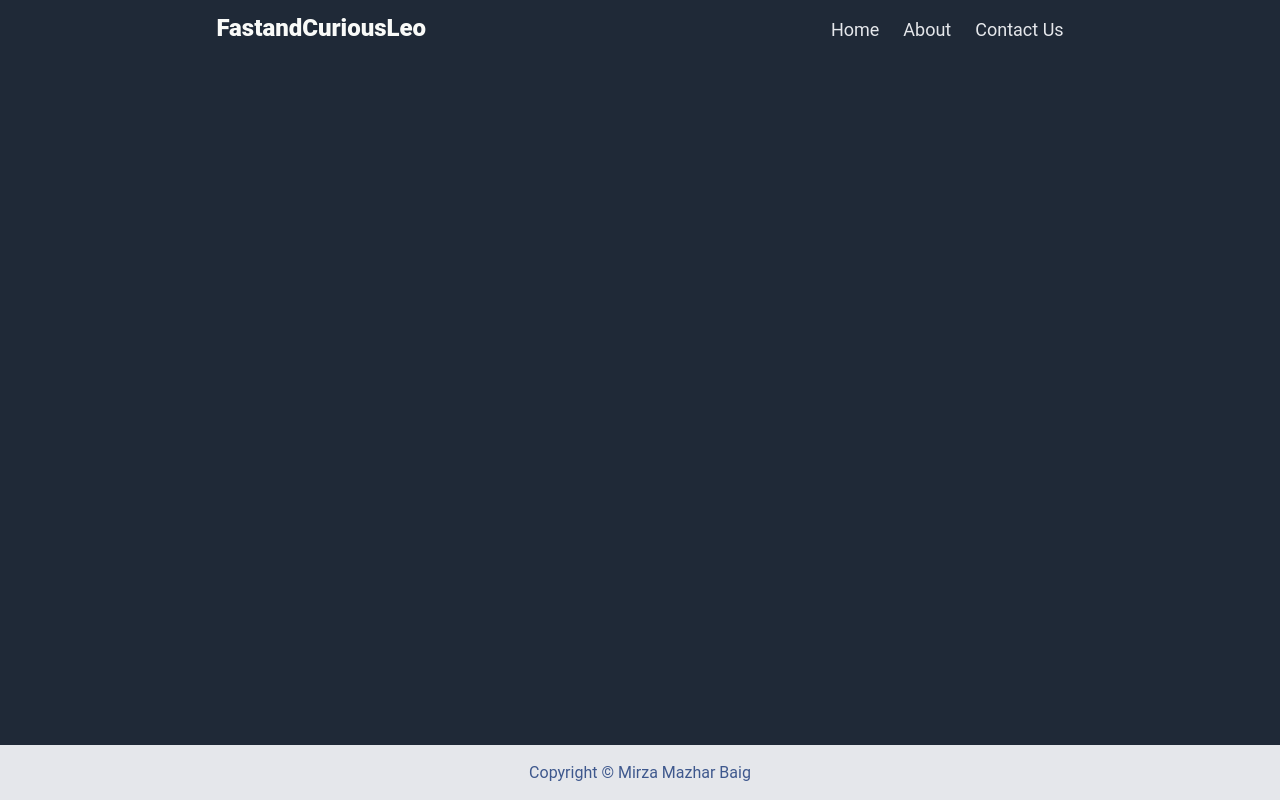
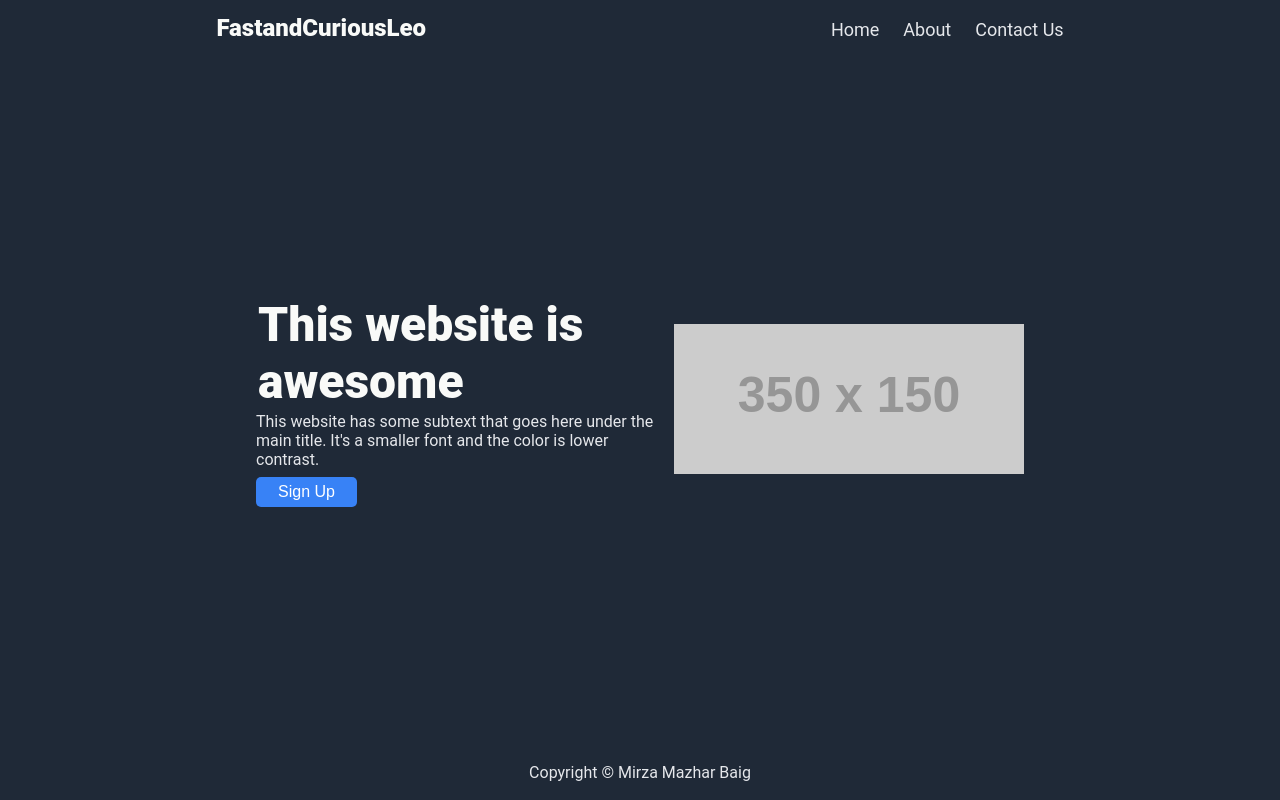
Before and after one commit to MirzaMazharBaigPak/Odin-Web, a plain HTML site: page index.html in a window 1280 px wide. Drawn offline with Linux system fonts and the light colour scheme; placeholder pictures from the web are drawn by us.

Commit message:
Add Hero Section to the Page

```diff
--- a/index.html
+++ b/index.html
@@ -13,16 +13,22 @@
     <div class="container">
         <div class="header">
             <div class="Logo">FastandCuriousLeo</div>
-            <div class="right-links">
+            <nav class="right-links">
                 <ul>
                     <li><a href="#">Home</a></li>
                     <li><a href="#">About</a></li>
                     <li><a href="#">Contact Us</a></li>
                 </ul>
-            </div>
+            </nav>
         </div>
         <div class="sections">
             <div class="hero-section">
+               <div class="hero-section-left">
+                   <h1 class="title">This website is awesome</h1>
+                   <p>This website has some subtext that goes here under the main title. It's a smaller font and the color is lower contrast.</p>
+                   <button class="call-to-action">Sign Up</button>
+               </div>
+               <div class="hero-section-right"><img src="https://via.placeholder.com/350x150.png?text=Mirza+Mazhar+Baig" alt="Placeholder Image"></div>
             </div>
         </div>
         <div class="footer">
--- a/style.css
+++ b/style.css
@@ -43,22 +43,61 @@ body {
 }
 
 .footer {
-    color: #3e588d;
+    color: #E5E7EB;
     flex-shrink: ;
     display: flex;
 
     justify-content: center ;
     align-items: center;
-    background-color: #E5E7EB;
+    background-color: #1F2937;
     padding: 18px;
 }
 
 .sections {
     display: flex;
-    max-width: ;
-    flex-wrap: wrap;
     justify-content: center;
     align-items: center;
     flex-grow: 1;
     flex-shrink: 0;
 }
+
+.hero-section {
+    display: flex;
+    flex-wrap: wrap;
+    justify-content: space-around;
+    align-items: center;
+    flex-grow: 0;
+}
+
+.hero-section .title {
+    color: #f9faf8;
+    font-size: 48px;
+    font-weight: 1000;
+    margin: 2px;
+}
+
+.hero-section p {
+    color: #E5E7EB;
+    flex-wrap: wrap;
+    margin: 0px;
+}
+
+.hero-section .call-to-action {
+    background-color: #3882F6;
+    padding: 6px 22px;
+    border-radius: 5px;
+    color: white;
+    border: #3882F6;
+    text-decoration: none;
+    display: inline-block;
+    text-align: center;
+    font-size: 16px;
+    margin-top: 8px;
+}
+
+.hero-section-left {
+    max-width: 400px;
+}
+.hero-section-right {
+    margin-left: 18px;
+}
```
